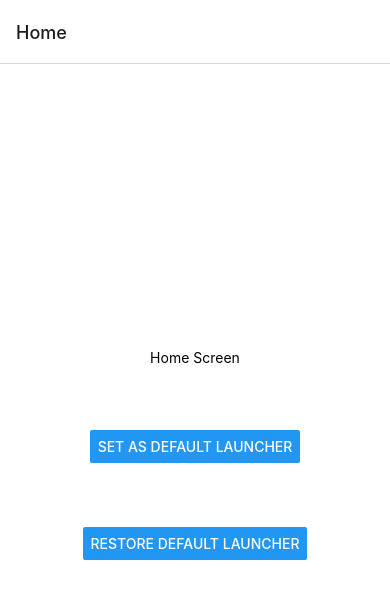
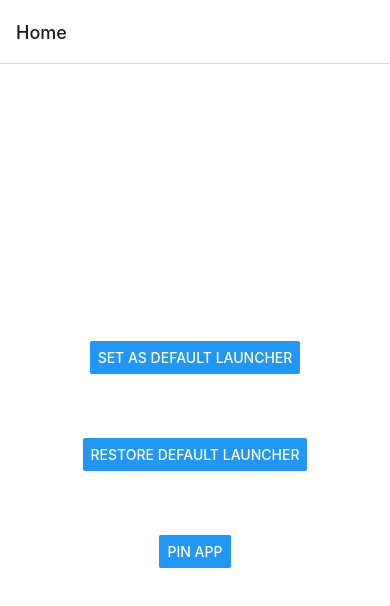
Before and after one commit to wilmxre/android-app-as-launcher-poc, a React Native app: screen / in a window 390 px wide. Shown: the top 606 px of the page. Built offline with nearby package versions, Linux system fonts and the light colour scheme.

Commit message:
Disable back press button

```diff
--- a/App.js
+++ b/App.js
@@ -17,22 +17,6 @@ const Stack = createNativeStackNavigator();
 const { LauncherModule } = NativeModules;
 
 function HomeScreen() {
-  useEffect(() => {
-    const addPin = async () => {
-      try {
-        const isPinned = await RNLockTask?.isAppInLockTaskMode();
-
-        if (!isPinned && AppState.currentState === "active") {
-          RNLockTask?.startLockTask();
-        }
-      } catch (error) {
-        console.log(error);
-      }
-    };
-
-    // addPin();
-  }, []);
-
   const setAsDefaultLauncher = () => {
     LauncherModule.setAsDefaultLauncher();
   };
@@ -41,15 +25,27 @@ function HomeScreen() {
     LauncherModule.openDefaultAppsSettings();
   };
 
+  const addPin = async () => {
+    try {
+      const isPinned = await RNLockTask?.isAppInLockTaskMode();
+
+      if (!isPinned && AppState.currentState === "active") {
+        RNLockTask?.startLockTask();
+      }
+    } catch (error) {
+      console.log(error);
+    }
+  };
+
   return (
     <View style={styles.container}>
-      <Text>Home Screen</Text>
       <StatusBar style="auto" />
       <Button title="Set as Default Launcher" onPress={setAsDefaultLauncher} />
       <Button
         title="Restore Default Launcher"
         onPress={openDefaultAppsSettings}
       />
+      <Button title="Pin App" onPress={addPin} />
     </View>
   );
 }
```
Also changed, not shown: 2 other files (tests, documents, lock files or other folders).
